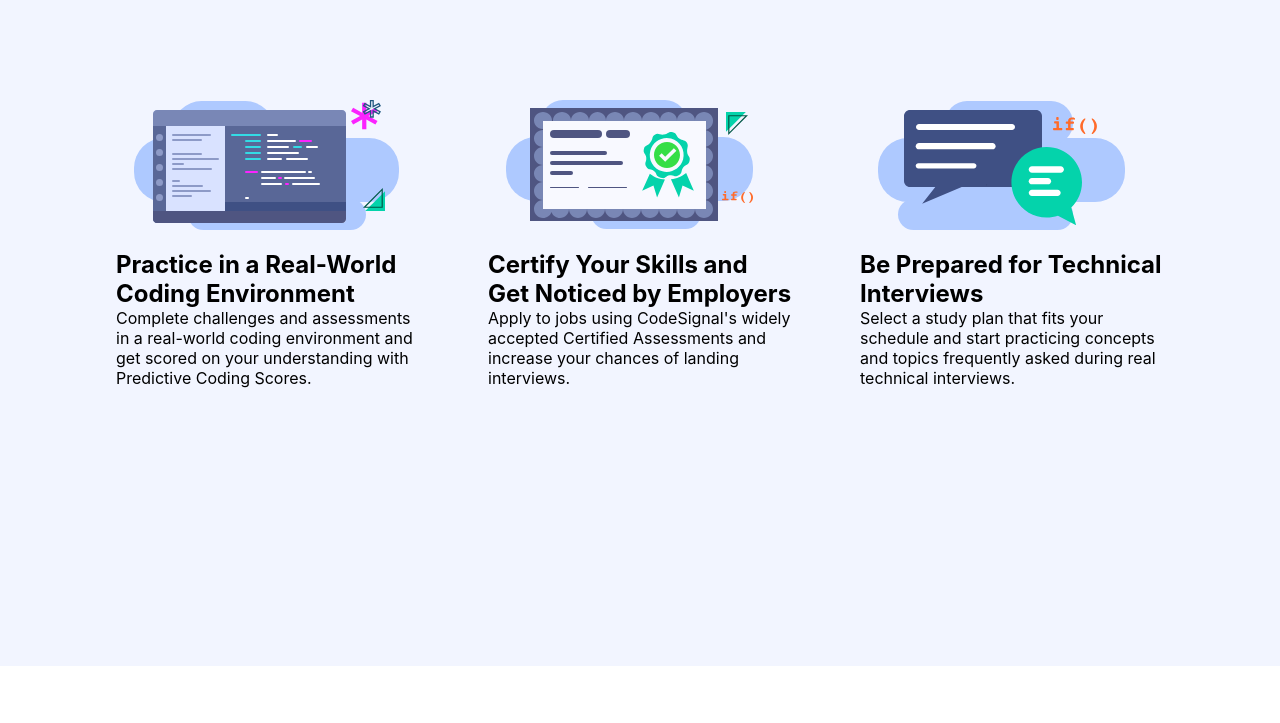
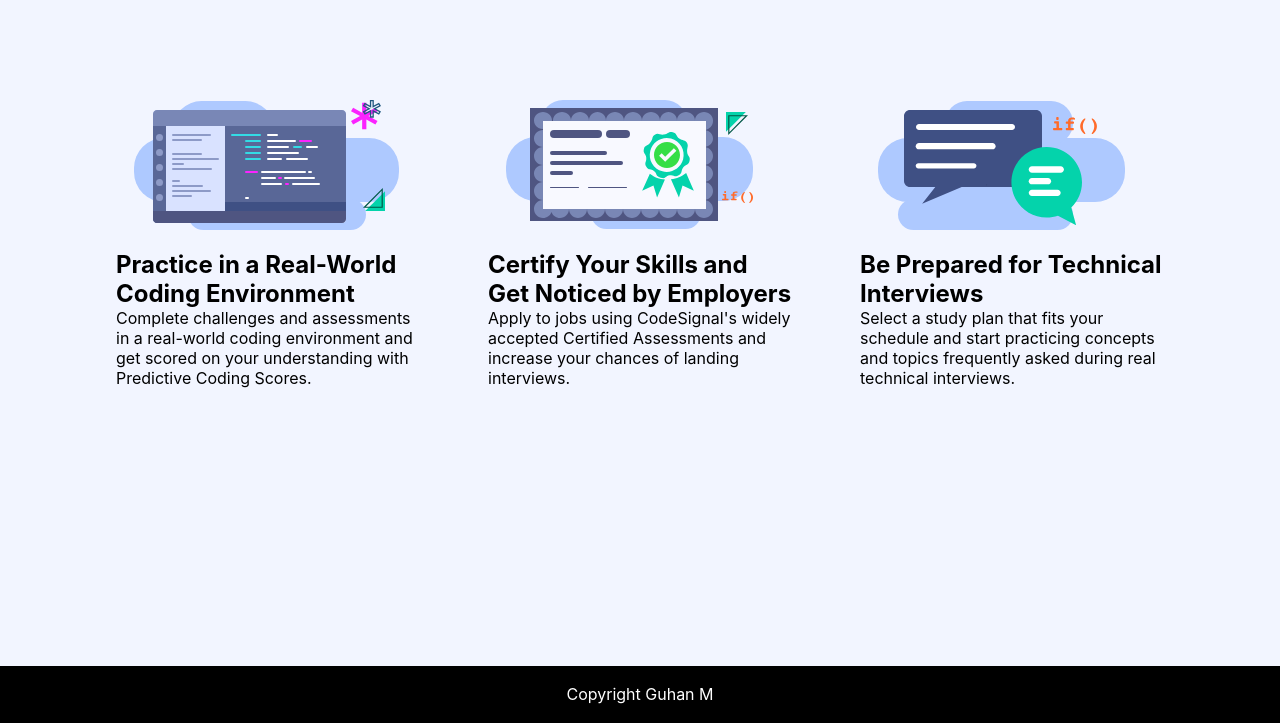
Before and after one commit to guhan29/HatCode, a plain HTML site: page index.html in a window 1280 px wide. Shown: the part 129-852 px from the top of the page. Before the commit the page ends 800 px from the top, so only its background shows below. Drawn offline with Linux system fonts and the light colour scheme.

Commit message:
added footer

```diff
--- a/index.html
+++ b/index.html
@@ -66,5 +66,6 @@
         <p>Simulate an immersive real-life work environment with features that help you get noticed</p>
       </section> -->
     </div>
+    <footer style="background-color: black; color: white; padding: 1.15rem; text-align: center;">Copyright Guhan M</footer>
   </body>
 </html>
```
